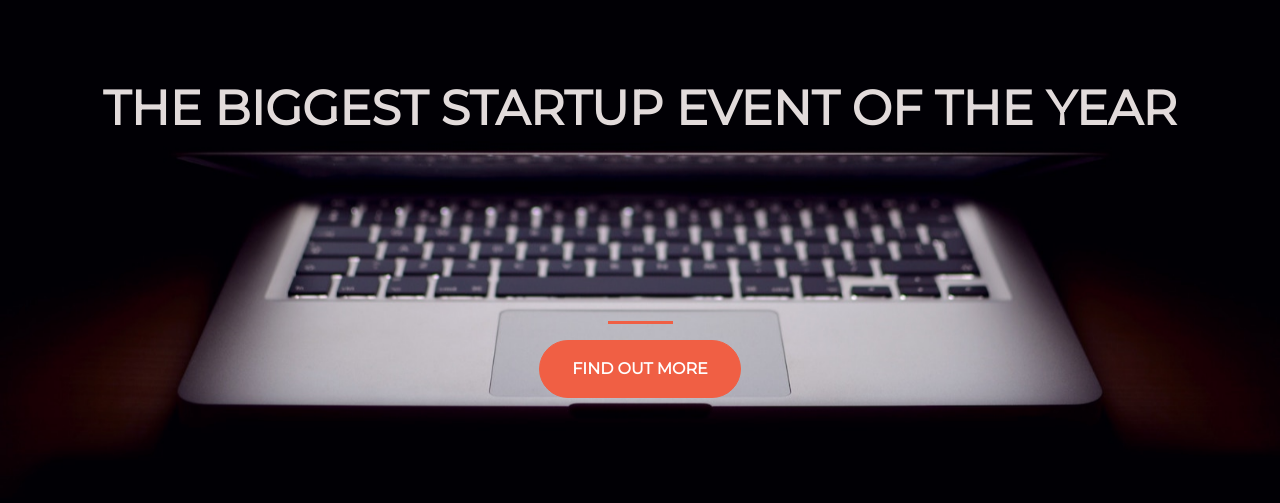
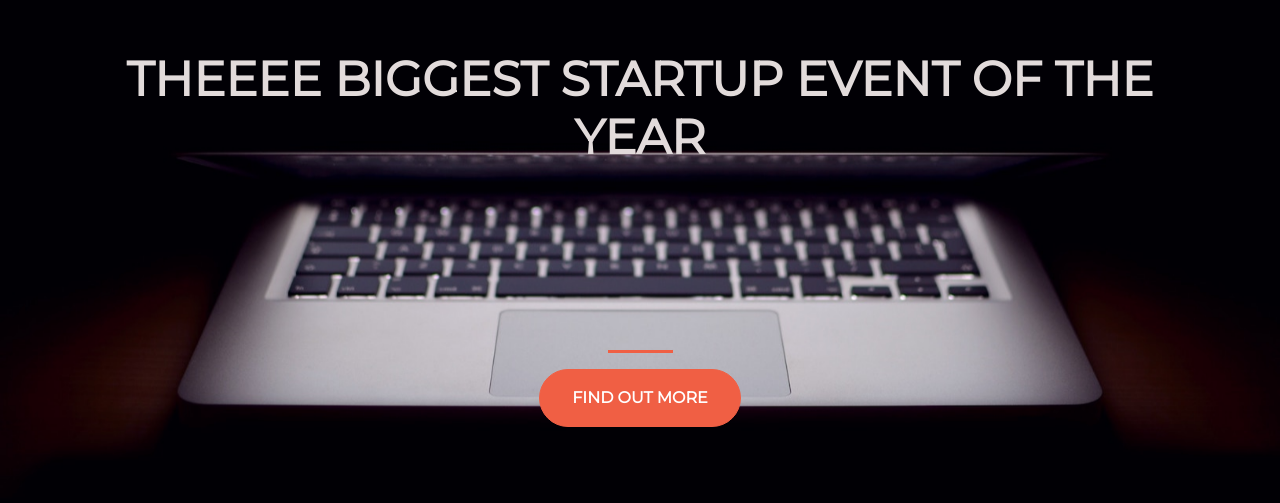
Before and after one commit to EngineerSandoval/yair.github.io, a plain HTML site: page index.html in a window 1280 px wide. Shown: the part 161-664 px from the top of the page. Drawn offline with nearby package versions, Linux system fonts and the light colour scheme.

Commit message:
Update index.html

```diff
--- a/index.html
+++ b/index.html
@@ -18,7 +18,7 @@
     <div class="container d-flex align-items-center h-100">
       <div class="row">
         <header class="text-center col-12">
-          <h1 class="text-uppercase"><strong>The biggest startup event of the year</strong></h1>
+          <h1 class="text-uppercase"><strong>Theeee biggest startup event of the year</strong></h1>
         </header>
         <div class="buffer col-12"></div>
         <section class="text-center col-12">
```
